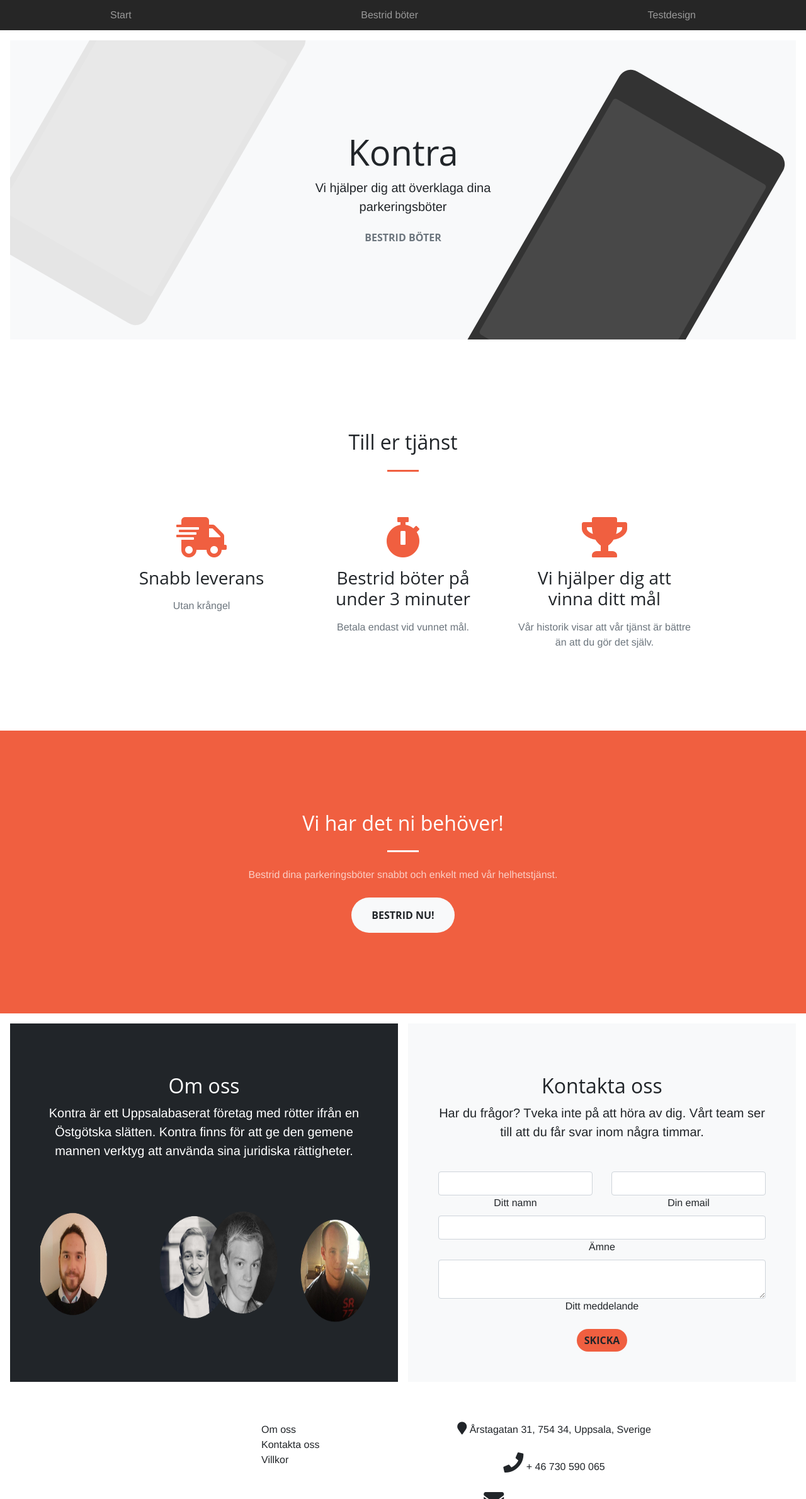
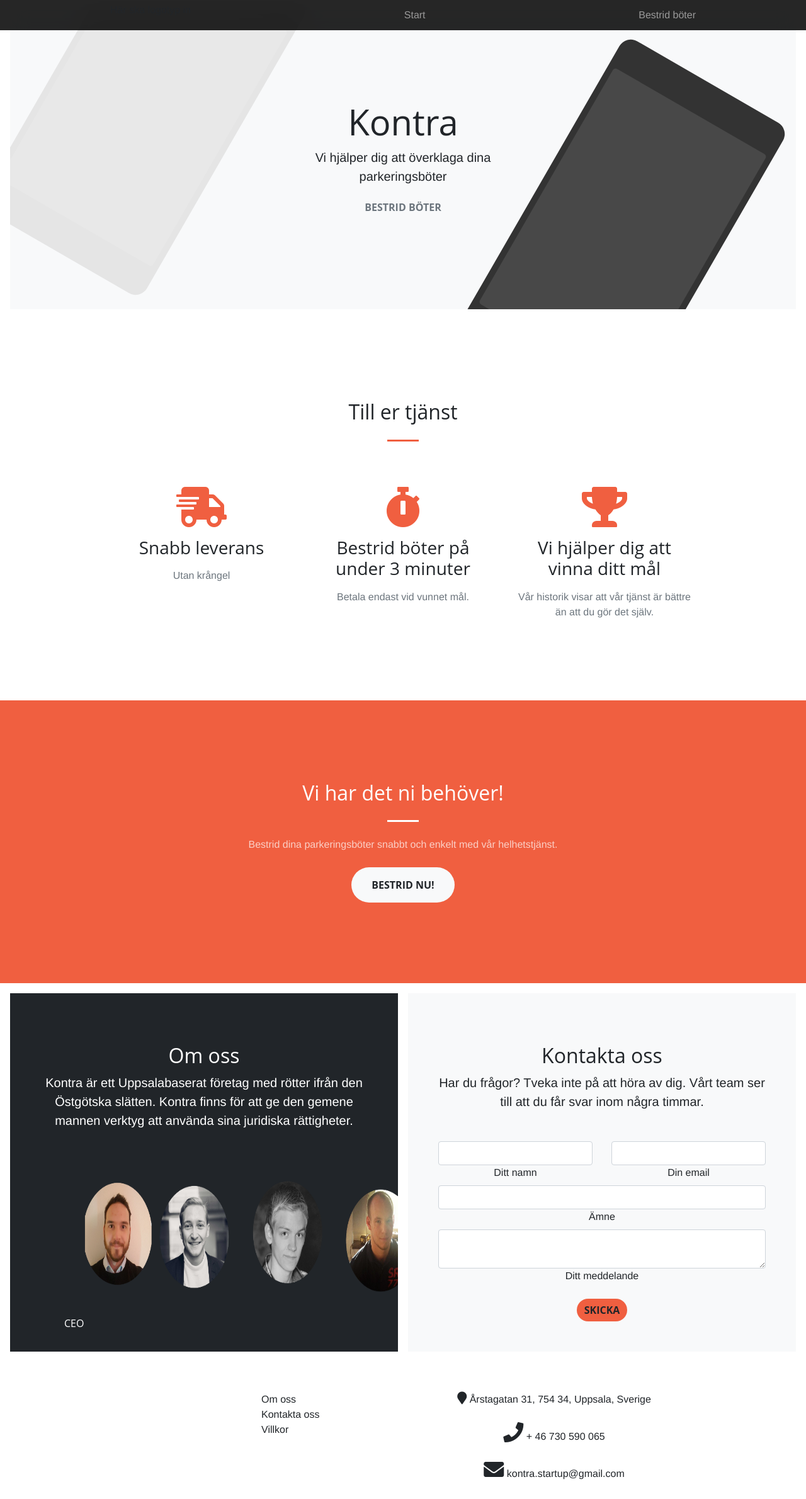
Before and after one commit to KontraLB/KontraTest2, a Flask app: page / in a window 1280 px wide. Shown: the top 2380 px of the page at 63% size. After the commit the page ends 2349 px from the top, so only its background shows below. Run offline with Flask 2, Linux system fonts and the light colour scheme; some libraries are stand-ins or nearby versions.

Commit message:
my latest

```diff
--- a/app/templates/base.html
+++ b/app/templates/base.html
@@ -32,14 +32,14 @@
   </head>
   <body>
 
-  <nav class="site-header sticky-top py-1">
+  <nav class="site-header fixed-top py-1">
       <div class="container d-flex flex-column flex-md-row justify-content-between">
 {#        <a class="py-2" href="#">#}
 {#          <svg xmlns="http://www.w3.org/2000/svg" width="24" height="24" viewBox="0 0 24 24" fill="none" stroke="currentColor" stroke-width="2" stroke-linecap="round" stroke-linejoin="round" class="d-block mx-auto"><circle cx="12" cy="12" r="10"></circle><line x1="14.31" y1="8" x2="20.05" y2="17.94"></line><line x1="9.69" y1="8" x2="21.17" y2="8"></line><line x1="7.38" y1="12" x2="13.12" y2="2.06"></line><line x1="9.69" y1="16" x2="3.95" y2="6.06"></line><line x1="14.31" y1="16" x2="2.83" y2="16"></line><line x1="16.62" y1="12" x2="10.88" y2="21.94"></line></svg>#}
 {#        </a>#}
+          <a class = "d-md-inline-block"> Här ska logotyp in</a>
            <a class="py-2 d-none d-md-inline-block" href="{{ url_for('index') }}">Start</a>
       <a class="py-2 d-none d-md-inline-block" href="{{ url_for('bestrid') }}">Bestrid böter</a>
-          <a class="py-2 d-none d-md-inline-block" href="{{ url_for('test') }}">Testdesign</a>
       </div>
     </nav>
 
--- a/app/templates/index.html
+++ b/app/templates/index.html
@@ -70,11 +70,11 @@
       <div class="bg-dark mr-md-3 pt-3 px-3 pt-md-5 px-md-5 text-center text-white overflow-hidden">
         <div class="my-3 py-3">
           <h2 class="display-5">Om oss</h2>
-          <p class="lead">Kontra är ett Uppsalabaserat företag med rötter ifrån en Östgötska slätten. Kontra finns för att ge den gemene mannen verktyg att använda sina juridiska rättigheter.</p>
+          <p class="lead">Kontra är ett Uppsalabaserat företag med rötter ifrån den Östgötska slätten. Kontra finns för att ge den gemene mannen verktyg att använda sina juridiska rättigheter.</p>
         </div>
 
           <div class =row>
-               <div class="team-item col-md-3 vcenter" >
+               <div class="team-item col-md-3 " >
                 <div class="item-image">
                     <img src="{{ url_for('static', filename='assets/images/MSrund.png') }}"  alt="MS" title="">
                 </div>
@@ -85,17 +85,24 @@
                 </div>
                </div>
               <div class="team-item col-md-3">
-                <div class="item-image vcenter">
+                <div class="item-image ">
                     <img src="{{ url_for('static', filename='assets/images/FREDDYrund.png') }}" alt="freddy" >
                 </div>
 
                    </div>
               <div class="team-item col-md-3">
-                <div class="item-image vcenter">
+                <div class="item-image ">
                     <img src="{{ url_for('static', filename='assets/images/ERIKrund.png') }}" alt="erik" title="" >
                 </div>
               </div>
           </div>
+
+          <div class = row>
+              <div class ="team-item col-md-3">
+                  <h6 class="text-center">CEO</h6>
+              </div>
+          </div>
+
 
       </div>
       <div class="bg-light mr-md-3 pt-3 px-3 pt-md-5 px-md-5 text-center overflow-hidden">
```
